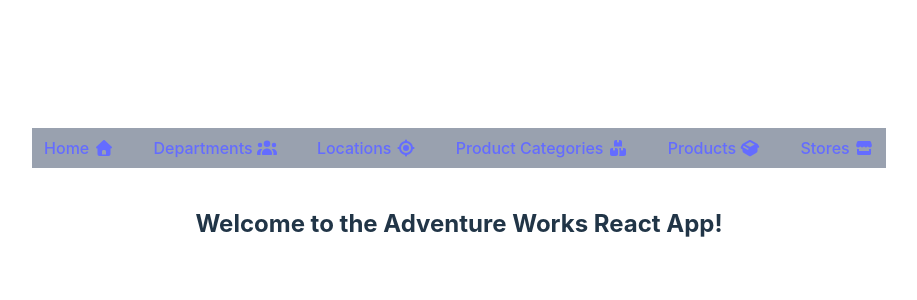
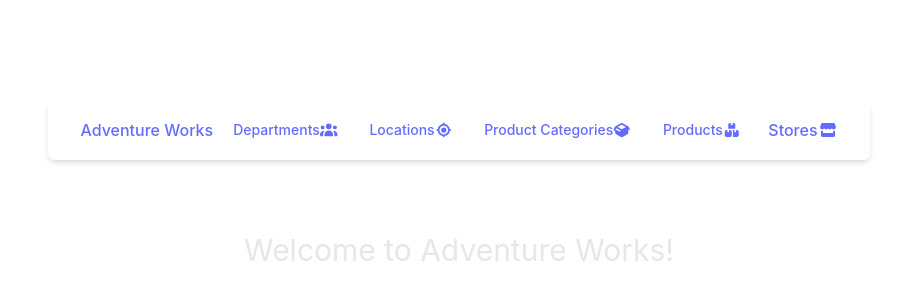
Before and after one commit to arvidwaldner/adventure-works-react-app, a React (Vite) app in the folder application/: page / in a window 1280 px wide. Shown: the part 216-516 px from the top of the page, without its empty margins (181-1098 px from the left). Built offline with nearby package versions, Linux system fonts and the light colour scheme.

Commit message:
Replacing Navbar.

```diff
--- a/application/src/App.tsx
+++ b/application/src/App.tsx
@@ -1,24 +1,22 @@
 import './App.css'
-import Navbar from './NavbarComponent'
 import { ToastContainer, toast } from "react-toastify";
 import { Link, Route, Switch } from "wouter";
 import Home from './HomeComponent';
 import Departments from './departments/DepartmentsComponent';
+import NavigationBar from './NavigationBarComponent';
 
 function App() {
 
   return (
     <>
-        <Navbar />
-        <Switch>
-            <Route path="/" component={Home} />
-            <Route path="/departments" component={Departments} />
-            <Route path="#" />
-            <Route path="#" />
-            <Route path="#" />
-            <Route path="#" />
-        </Switch>
-        <ToastContainer />
+          <NavigationBar />
+          <div className='container mx-auto px-4 pt-10'>
+            <Switch>
+              <Route path="/" component={Home} />
+              <Route path="/departments" component={Departments} />
+            </Switch>
+          </div>
+          <ToastContainer />
     </>
   )
 }
--- a/application/src/HomeComponent.tsx
+++ b/application/src/HomeComponent.tsx
@@ -1,7 +1,9 @@
 const Home = () => {
   return (
     <>
-      <div className="text-center mt-10 text-2xl font-bold">Welcome to the Adventure Works React App!</div>
+    <div className="text-center text-3xl text-gray-200 mt-8">
+      Welcome to Adventure Works!
+    </div>
     </>
   );
 };
--- a/application/src/NavbarComponent.tsx
+++ /dev/null
@@ -1,22 +0,0 @@
-import { FontAwesomeIcon } from '@fortawesome/react-fontawesome'
-import { faBoxes, faHome, faLocation, faUsers, faStore, faBoxOpen } from "@fortawesome/free-solid-svg-icons";
-import { Link, Route, Switch } from "wouter";
-import Home from './HomeComponent';
-import Departments from './departments/DepartmentsComponent';
-
-const Navbar = () => {
-    return (
-    <>
-        <nav className="bg-gray-400 flex justify-center space-x-4">
-            <Link href="/" className="font-medium rounded-lg px-3 py-2 text-black-700 hover:text-black-700">Home <FontAwesomeIcon icon={faHome} /></Link>
-            <Link href="/departments" className="font-medium rounded-lg px-3 py-2 text-gray-700 hover:text-gray-700">Departments <FontAwesomeIcon icon={faUsers} /></Link>
-            <Link href="#" className="font-medium rounded-lg px-3 py-2 text-gray-700 hover:text-gray-700">Locations <FontAwesomeIcon icon={faLocation} /></Link>
-            <Link href="#" className="font-medium rounded-lg px-3 py-2 text-gray-700 hover:text-gray-700">Product Categories <FontAwesomeIcon icon={faBoxes} /></Link>
-            <Link href="#" className="font-medium rounded-lg px-3 py-2 text-gray-700 hover:text-gray-700">Products <FontAwesomeIcon icon={faBoxOpen} /></Link>
-            <Link href="#" className="font-medium rounded-lg px-3 py-2 text-gray-700 hover:text-gray-700">Stores <FontAwesomeIcon icon={faStore} /></Link>
-        </nav>
-    </>
-    );
-};
-
-export default Navbar;
--- /dev/null
+++ b/application/src/NavigationBarComponent.tsx
@@ -0,0 +1,57 @@
+import { FontAwesomeIcon } from '@fortawesome/react-fontawesome'
+import { faBoxes, faHome, faLocation, faUsers, faStore, faBoxOpen } from "@fortawesome/free-solid-svg-icons";
+import { Link, Route, Switch } from "wouter";
+import Home from './HomeComponent';
+import Departments from './departments/DepartmentsComponent';
+
+const NavigationBar = () => {
+    return (
+        <>
+            <nav className="sticky top-0 left-0 right-0 block w-full max-w-screen-lg px-4 py-2 mx-auto text-white bg-white shadow-md rounded-md lg:px-8 lg:py-3">
+                    <div className="container flex flex-wrap items-center justify-between mx-auto text-slate-800">
+                        <Link href="/" className="mr-4 block cursor-pointer py-1.5 text-base text-slate-800 font-semibold">
+                            Adventure Works
+                        </Link>
+                    <div className="hidden lg:block">
+                        <ul className="flex flex-col gap-2 mt-2 mb-4 lg:mb-0 lg:mt-0 lg:flex-row lg:items-center lg:gap-6">
+                            <li className="flex items-center p-1 text-sm gap-x-2 text-slate-600">
+                                <Link href="/departments" className="flex items-center">
+                                    Departments  <FontAwesomeIcon icon={faUsers} />
+                                </Link>
+                            </li>
+                            <li className="flex items-center p-1 text-sm gap-x-2 text-slate-600">
+                                <Link href="/locations" className="flex items-center">
+                                    Locations  <FontAwesomeIcon icon={faLocation} />
+                                </Link>
+                            </li>
+                            <li className="flex items-center p-1 text-sm gap-x-2 text-slate-600">
+                                <Link href="/product-categories" className="flex items-center">
+                                    Product Categories  <FontAwesomeIcon icon={faBoxOpen} />
+                                </Link>
+                            </li>
+                            <li className="flex items-center p-1 text-sm gap-x-2 text-slate-600">
+                                <Link href="/products" className="flex items-center">
+                                    Products  <FontAwesomeIcon icon={faBoxes} />
+                                </Link>
+                            </li>
+                            <li>
+                                <Link href="/stores" className="flex items-center">
+                                    Stores  <FontAwesomeIcon icon={faStore} />
+                                </Link>
+                            </li>
+                        </ul>
+                    </div>
+                <button className="relative ml-auto h-6 max-h-[40px] w-6 max-w-[40px] select-none rounded-lg text-center align-middle text-xs font-medium uppercase text-inherit transition-all hover:bg-transparent focus:bg-transparent active:bg-transparent disabled:pointer-events-none disabled:opacity-50 disabled:shadow-none lg:hidden"
+                        type="button">
+                    <span className="absolute transform -translate-x-1/2 -translate-y-1/2 top-1/2 left-1/2">
+                        <svg xmlns="http://www.w3.org/2000/svg" className="w-6 h-6" fill="none" stroke="currentColor" stroke-width="2">
+                            <path stroke-linecap="round" stroke-linejoin="round" d="M4 6h16M4 12h16M4 18h16"></path>
+                        </svg>
+                    </span>
+                </button>
+            </div>
+        </nav>
+    </>);
+}
+
+export default NavigationBar;
--- a/application/src/departments/DepartmentsComponent.tsx
+++ b/application/src/departments/DepartmentsComponent.tsx
@@ -182,7 +182,7 @@
               </th>
             </tr>
             <tr>
-              <th className="border px-4 py-2 text-left">ID</th>
+              <th className="border px-4 py-2 text-left">#</th>
               <th className="border px-4 py-2 text-left">Name</th>
               <th className="border px-4 py-2 text-left">Group</th>
               <th className="border px-4 py-2 text-left">Modified</th>
```
